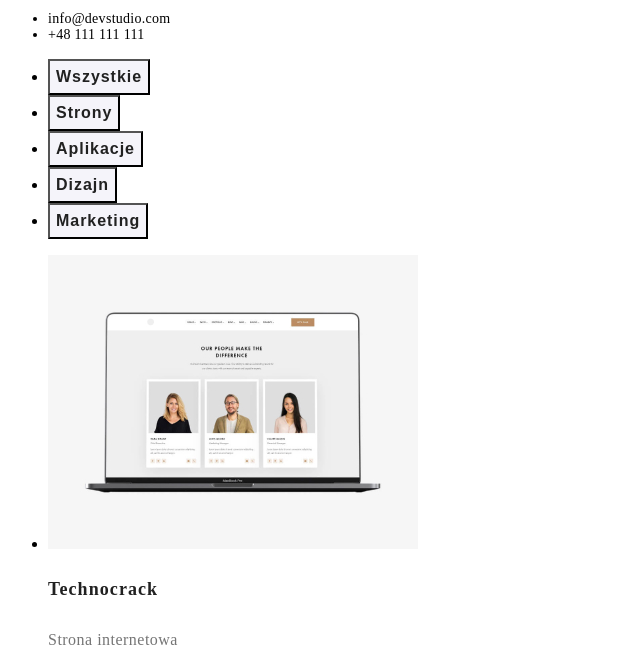
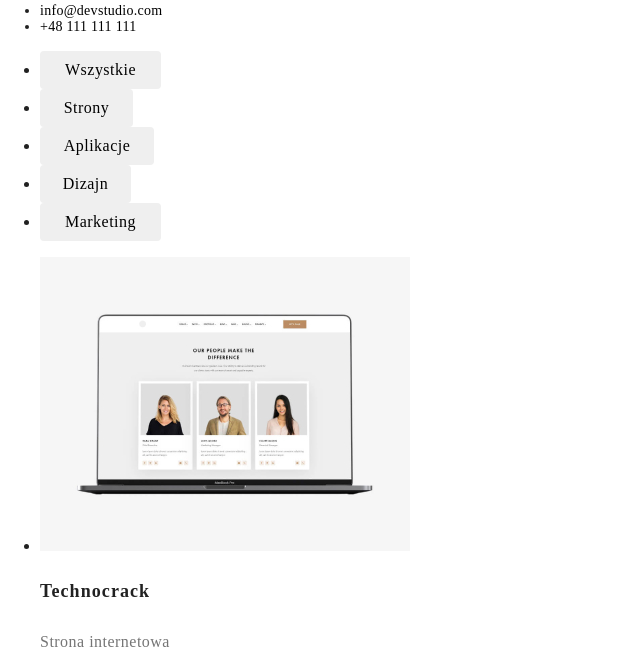
Before and after one commit to MartaPenkaty/goit-markup-hw-02, a plain HTML site: page portfolio.html in a window 1280 px wide. Shown: the part 104-772 px from the top of the page, without its empty margins (0-640 px from the left). Drawn offline with nearby package versions, Linux system fonts and the light colour scheme.

Commit message:
poprawki

```diff
--- a/css/styles.css
+++ b/css/styles.css
@@ -5,31 +5,35 @@
 }
 body {
     font-family: var(--main-font);
+      color: #212121;
+    background: #ffffff;
+
 }
 
 /*=== COMPONENT ====*/
-.modal-btn {
-
- font-weight: 700;
+.main-btn {
+width: 200px;
+    height: 50px;
+    font-weight: 700;
 font-size: 16px;
-line-height: 1.875;
-display: flex;
-align-items: center;
-text-align: center;
+line-height: 1.9;
 letter-spacing: 0.06em;
 cursor: pointer;
-background: #F5F4FA;
+background: #2196F3;
+color:#FFFFFF;
+border:none;
+border-radius: 4px;
+border:none;
+}
+.main-button:hover,
+.main-button:focus {
+    color: #FFFFFF;
+    background-color: #2196F3;
+    border-color: #2196F3;
+    box-shadow: 0px 4px 4px rgba(0, 0, 0, 0.15);
+border-radius: 4px;
+}
 
-/*box-shadow: 0px 4px 4px rgba(0, 0, 0, 0.15);
-border-radius: 4px;
-*/
-color: #212121;
-}
-.modal-btn:hover,
-.modal-btn:focus {
-color: #FFFFFF;
- background: #2196F3;
-}
 
 .address {
      font-style: normal;
@@ -171,3 +175,67 @@ line-height: 1.875;
 letter-spacing: 0.03em;
 color: #757575;
 }
+
+.first-btn{
+    width: 121px;
+    height: 38px;
+    font-weight: 500;
+    font-size: 16px;
+    line-height: 1.6;
+    letter-spacing: 0.03em;
+    cursor: pointer;
+    border:none;
+    border-radius: 4px;
+}
+.second-btn{
+    width: 93px;
+    height: 38px;
+    font-weight: 500;
+    font-size: 16px;
+    line-height: 1.6;
+    letter-spacing: 0.03em;
+    cursor: pointer;
+    border:none;
+    border-radius: 4px;
+}
+.third-btn{
+    width: 114px;
+    height: 38px;
+    font-weight: 500;
+    font-size: 16px;
+    line-height: 1.6;
+    letter-spacing: 0.03em;
+    cursor: pointer;
+    border: none;
+    border-radius: 4px;
+}
+.fourth-btn{
+    width: 91px;
+    height: 38px;
+    font-weight: 500;
+    font-size: 16px;
+    line-height: 1.6;
+    letter-spacing: 0.03em;
+    cursor: pointer;
+    border: none;
+    border-radius: 4px;
+}
+.fifth-btn{
+    width: 121px;
+    height: 38px;
+    font-weight: 500;
+    font-size: 16px;
+    line-height: 1.6;
+    letter-spacing: 0.03em;
+    cursor: pointer;
+    border: none;
+    border-radius: 4px;
+}
+.first-btn:hover, .second-btn:hover, .third-btn:hover, .fourth-btn:hover, .fifth-btn:hover, .first-btn:focus , .second-btn:focus , .third-btn:focus , .fourth-btn:focus , .fifth-btn:focus
+{
+    color: #FFFFFF;
+    background: #2196F3;
+    box-shadow: 0px 3px 1px rgba(0, 0, 0, 0.1), 0px 1px 2px rgba(0, 0, 0, 0.08), 0px 2px 2px rgba(0, 0, 0, 0.12);
+    border-radius: 4px;
+    border-color: #2196F3;
+}
--- a/portfolio.html
+++ b/portfolio.html
@@ -4,7 +4,11 @@
     <meta charset="UTF-8" />
     <meta http-equiv="X-UA-Compatible" content="IE=edge" />
     <meta name="viewport" content="width=device-width, initial-scale=1.0" />
+    <link rel="stylesheet" href="https://cdnjs.cloudflare.com/ajax/libs/modern-normalize/1.0.0/modern-normalize.min.css"
+    integrity="sha512-ISS7cAi1PEhQ8jnbJpJZMd29NlhNj4AWYyLOSp2CE/CsHxTCu+r+t0D2yoJudVrd0/8fTVPUVDzY5Tvli75u/g=="
+    crossorigin="anonymous">
     <title>Portfolio</title>
+
     <link rel="stylesheet" href="./css/styles.css" />
     <link rel="preconnect" href="https://fonts.googleapis.com" />
     <link rel="preconnect" href="https://fonts.gstatic.com" crossorigin />
@@ -12,6 +16,7 @@
       href="https://fonts.googleapis.com/css2?family=Raleway:wght@700&family=Roboto:wght@400;500;700;900&display=swap"
       rel="stylesheet"
     />
+
   </head>
   <body>
     <header class="header">
@@ -49,19 +54,19 @@
       <div class="buttons">
         <ul class="buttons-list">
           <li class="buttons-list-item">
-            <button class="modal-btn" type="button">Wszystkie</button>
+            <button class="first-btn" type="button">Wszystkie</button>
           </li>
           <li class="buttons-list-item">
-            <button class="modal-btn" type="button">Strony</button>
+            <button class="second-btn" type="button">Strony</button>
           </li>
           <li class="buttons-list-item">
-            <button class="modal-btn" type="button">Aplikacje</button>
+            <button class="third-btn" type="button">Aplikacje</button>
           </li>
           <li class="buttons-list-item">
-            <button class="modal-btn" type="button">Dizajn</button>
+            <button class="fourth-btn" type="button">Dizajn</button>
           </li>
           <li class="buttons-list-item">
-            <button class="modal-btn" type="button">Marketing</button>
+            <button class="fifth-btn" type="button">Marketing</button>
           </li>
         </ul>
       </div>
```
Also changed, not shown: index.html (+4 -1 lines).
